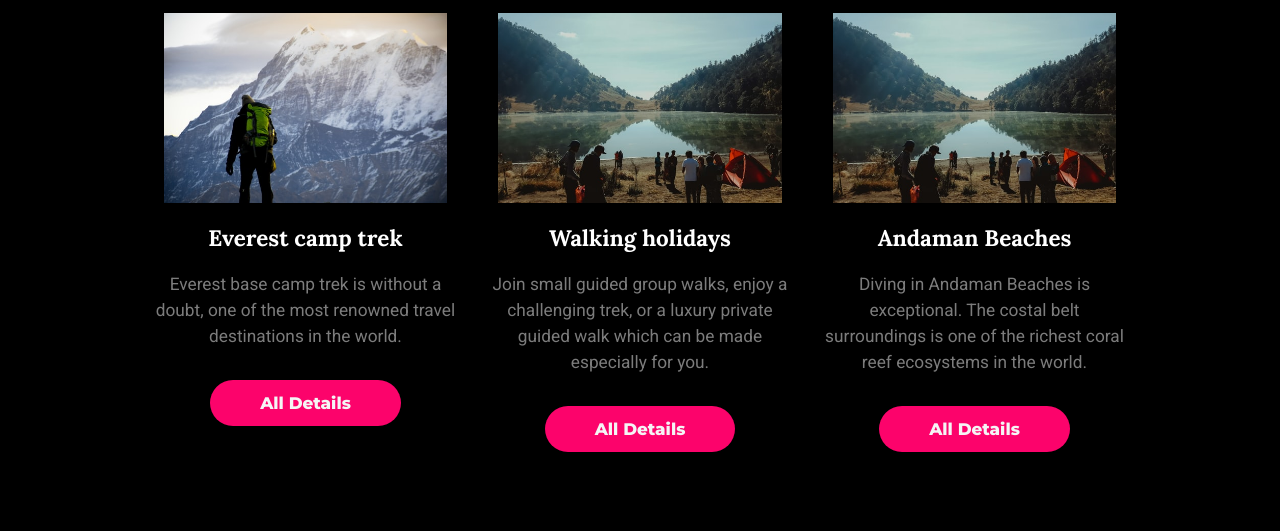
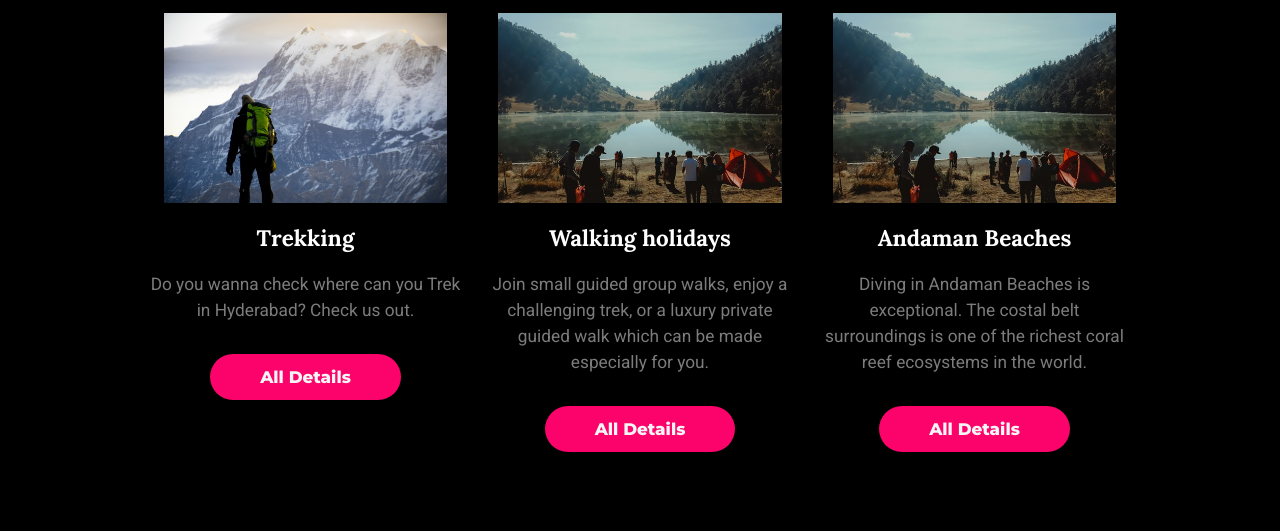
Before and after one commit to ichaithanyasai/tourism-main, a plain HTML site: page index.html in a window 1280 px wide. Shown: the part 999-1530 px from the top of the page. Drawn offline with nearby package versions, Linux system fonts and the light colour scheme; a web font is replaced by a local one.

Commit message:
second commit

```diff
--- a/index.html
+++ b/index.html
@@ -20,7 +20,7 @@
         <span style="padding-top: 45px;"><img class="img2"src="https://drive.google.com/uc?export=view&id=18w44M_wq9TbQlwsK126yf8IAin4VxGiK" width="40"
             style="margin: -25px -20px"><h1 class="logo">ADVENTURE</h1></span>
         <ul class="nav-links">
-            <li><a href="#home" id="pri" class="active cir_border">Home</a></li>
+            <li><a href="https://exploreamile.netlify.app/" id="pri" class="active cir_border">Home</a></li>
             <li><a href="#events"  id="sec" class="cir_border">Tours</a></li>
             <li><a href="#explore" id="tri" class="cir_border">Explore</a></li>
             <li><a href="#about" id="quad" class="cir_border">About</a></li>
@@ -58,9 +58,9 @@
         <div class="row">
             <article class="card col">
                 <img class="card-img" src="./img/img1.jfif">
-                <h4 class="dark">Everest camp trek</h4>
-                <p class="font-color">Everest base camp trek is without a doubt, one of the most renowned travel destinations in the world.</p>
-                <a href="#" class="ctn">All Details</a>
+                <h4 class="dark">Trekking</h4>
+                <p class="font-color">Do you wanna check where can you Trek in Hyderabad? Check us out.</p>
+                <a href="https://traveltriangle.com/blog/trekking-places-in-hyderabad/" class="ctn">All Details</a>
             </article>
             <article class="card col">
                 <img src="./img/img2.jfif">
```
